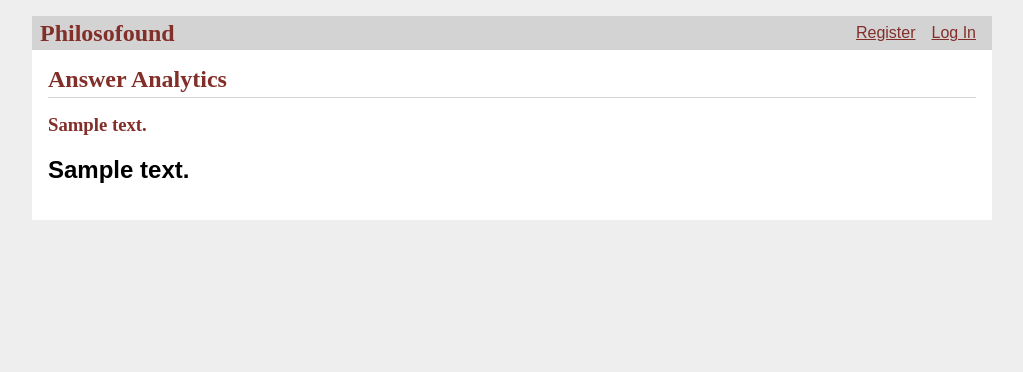
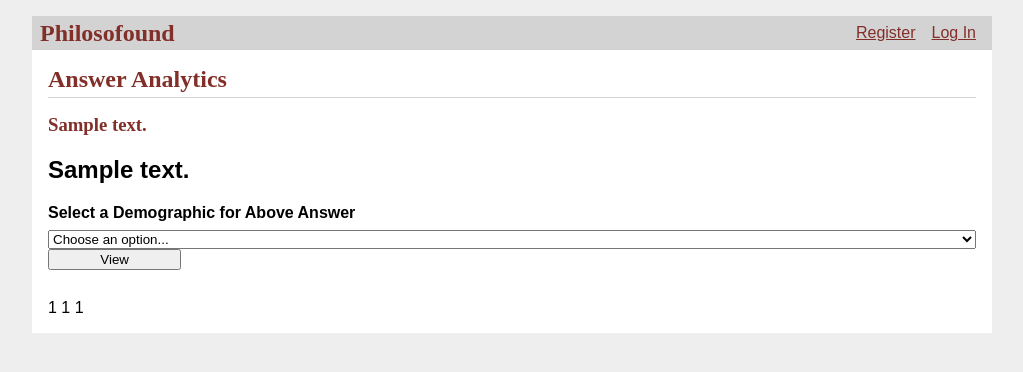
Before and after one commit to JakeChvatal/philosofound, a Flask app: template flaskr/templates/answer/index.html in a window 1280 px wide. Shown: the top 372 px of the page, without its empty margins (128-1151 px from the left). Run offline with Flask 2, Linux system fonts and the light colour scheme; the template is opened without the code that fills it: most values are stand-ins (such as "Sample title", 1, 10 or a date in 2020).

```diff
--- a/flaskr/templates/answer/index.html
+++ b/flaskr/templates/answer/index.html
@@ -12,8 +12,31 @@
     <article class="question">
         <header>
             <div><h1>{{question['text'] }}</h1>
+
                 {% for answer in answers %}
                     <h2>{{answer['text'] }}</h2>
+                    <form id="demographic" name="demographic">
+                        <label for="demographic">Select a Demographic for Above Answer</label>
+                        <select name="demographic" id="demographic">
+                            <option>Choose an option...</option>
+                            <option>gender</option>
+                            <option>income</option>
+                            <option>party</option>
+                            <option>geography</option>
+                        </select>
+                        <input type="submit" value="View" action="{{ url_for('answer.index', questionId=question['question_id']) }}" method="POST">
+                    </form>
+                    {% if demographic_info != None %}
+                        <tr>
+                        {% for demo in demographic_info %}
+                            <td>{{ demo['num_responses'] }}</td>
+                            <td>{{ demo['num_chose'] }}</td>
+                            <td>{{ demo['percent_chose'] }}</td>
+                        {% endfor %}
+                        </tr>
+                    {% else %}
+                        <h2>Didn't work</h2>
+                    {% endif %}
                 {% endfor %}
             </div>
         </header>
```
Also changed, not shown: flaskr/answer.py (+8 -4 lines), flaskr/choose.py (+23 -5 lines).
